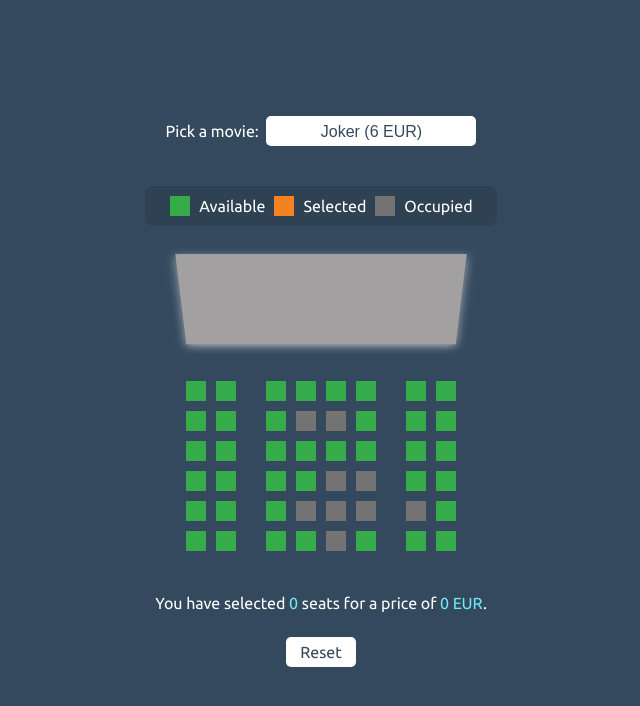
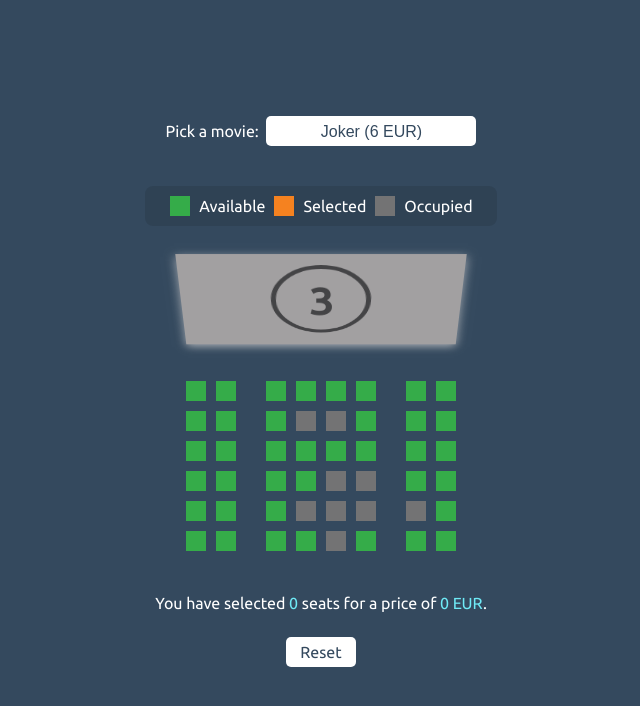
Before and after one commit to szpatrichard/cinema-booking-app, a plain HTML site: page index.html in a window 1280 px wide. Shown: the whole page, without its empty margins (319-959 px from the left). Drawn offline with Linux system fonts and the light colour scheme.

Commit message:
Edit canvas

```diff
--- a/app.js
+++ b/app.js
@@ -1,7 +1,4 @@
 import { movieList, seatDetails } from "./db.js";
-
-console.log(movieList);
-console.log(seatDetails);
 
 const movieSelected = document.querySelector("#movie");
 const seatsContainer = document.querySelector(".cinema-container .seats");
--- a/index.html
+++ b/index.html
@@ -31,7 +31,7 @@
 				</ul>
 			</div>
 			<div class="cinema-container">
-				<div class="canvas"></div>
+				<div class="canvas">3</div>
 				<div class="seats"></div>
 			</div>
 			<div class="price-reset-container">
--- a/style.css
+++ b/style.css
@@ -84,12 +84,29 @@ body {
 }
 
 .canvas {
+	display: flex;
+	align-items: center;
+	justify-content: center;
 	width: 280px;
 	height: 110px;
 	background: #a2a0a1;
+	color: #444446;
+	font-weight: bold;
+	font-size: 2.8rem;
 	margin: 20px auto;
 	transform: perspective(800px) rotateX(-35deg);
 	box-shadow: 0 3px 10px rgba(214, 212, 212, 0.7);
+	position: relative;
+}
+
+.canvas::before {
+	content: "";
+	position: absolute;
+	width: 100px;
+	height: 100px;
+	border: 5px solid #444446;
+	border-radius: 50%;
+	transform: perspective(800px) rotateX(-35deg);
 }
 
 .seats {
```
